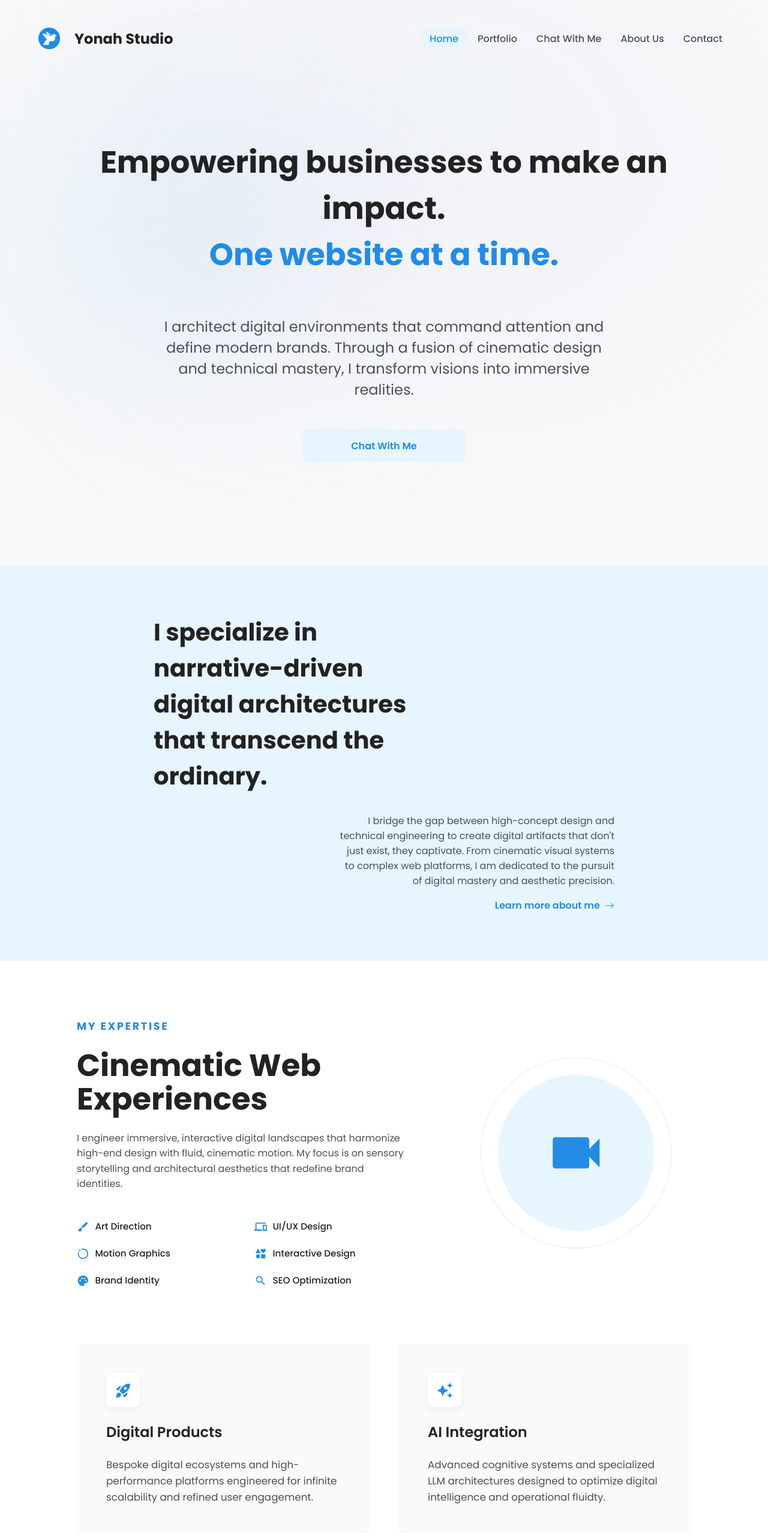
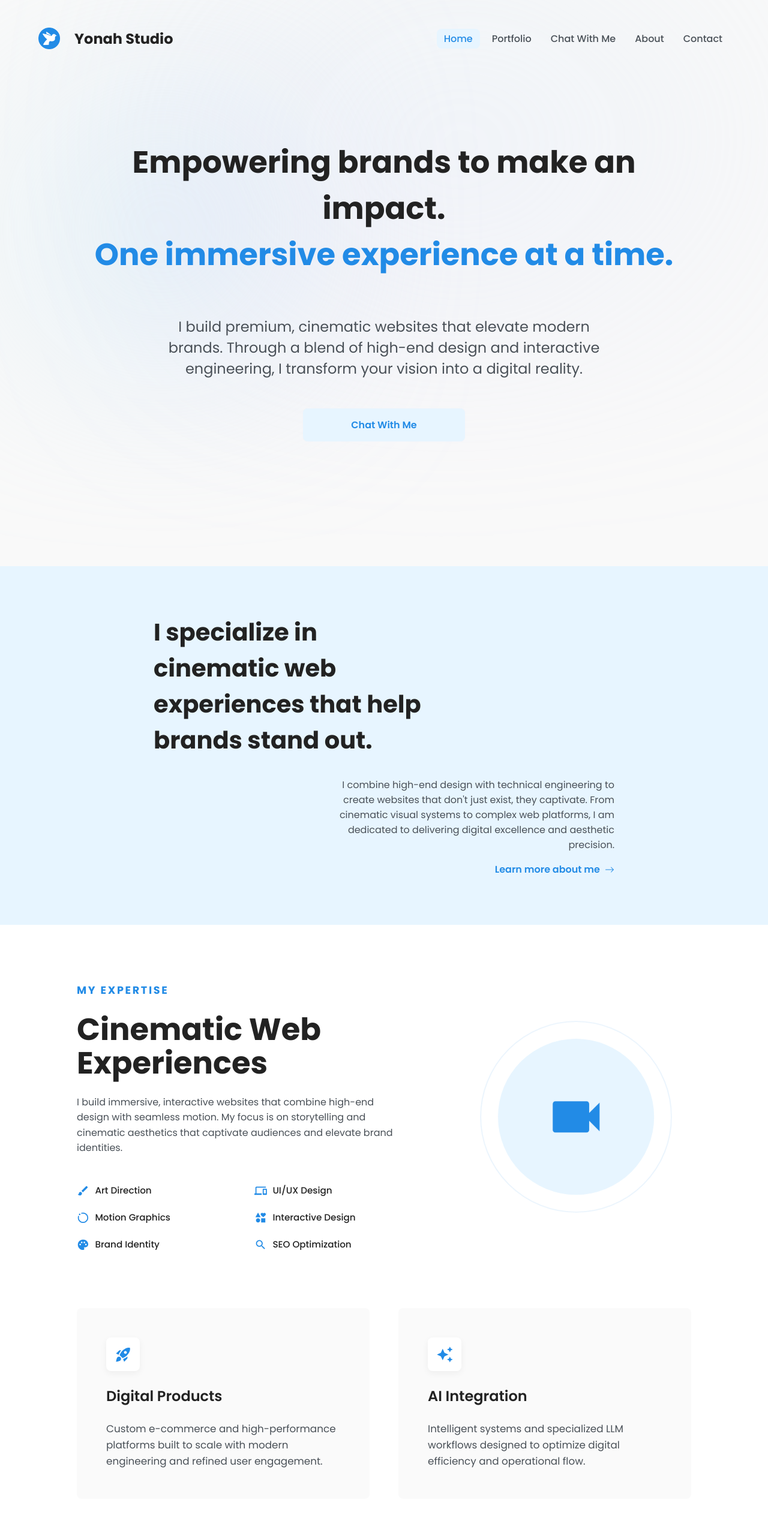
Before and after one commit to y330/Modern-webdev-agency-website, a React (Vite) app: page / in a window 1280 px wide. Shown: the top 2566 px of the page at 60% size. Built offline with nearby package versions, Linux system fonts and the light colour scheme.

Commit message:
refactor: simplify brand voice and messaging by transitioning from collective to personal branding

```diff
--- a/src/components/Footer/Footer.tsx
+++ b/src/components/Footer/Footer.tsx
@@ -26,7 +26,7 @@ const Footer = () => {
                     <RouterLink to='/start' variant='link'>Get Started</RouterLink>
                     <RouterLink to='/portfolio' variant='link'>Portfolio</RouterLink>
                     {/* <RouterLink to='/pricing' variant='link'>Pricing</RouterLink> */}
-                    <RouterLink to='/about' variant='link'>About Me</RouterLink>
+                    <RouterLink to='/about' variant='link'>About</RouterLink>
                     <RouterLink to='/contact' variant='link'>Contact</RouterLink>
                 </div>
                 <div className="contacts">
--- a/src/components/Navbar/Navbar.tsx
+++ b/src/components/Navbar/Navbar.tsx
@@ -42,7 +42,7 @@ const Nav = () => {
         { label: "Portfolio", link: "/portfolio" },
         { label: "Chat With Me", link: "/booking" },
         // { label: "Pricing", link: "/pricing" },
-        { label: "About Us", link: "/about" },
+        { label: "About", link: "/about" },
         { label: "Contact", link: "/contact" }
     ];
 
--- a/src/pages/About/About.tsx
+++ b/src/pages/About/About.tsx
@@ -17,12 +17,12 @@ const About = () => {
                     <motion.h2 initial={{ opacity: 0, translateY: "100%" }} animate={{ opacity: 1, translateY: 0 }}>
                         What I do</motion.h2>
                     <motion.p initial={{ opacity: 0, translateY: "100%" }} animate={{ opacity: 1, translateY: 0 }} transition={{ delay: 0.2 }}>
-                        I am a Toronto-based digital architect dedicated to the creation of immersive, high-performance environments. I engineer premium, cinematic platforms that transcend traditional boundaries and redefine the digital brand experience.
+                        I am a Toronto-based digital creator dedicated to building immersive, high-performance web experiences. I build premium, cinematic platforms that help modern brands stand out and deliver a lasting impact.
                     </motion.p>
                     <motion.h3 initial={{ opacity: 0, translateY: "100%" }} animate={{ opacity: 1, translateY: 0 }}>What do I believe?</motion.h3>
 
                     <motion.p initial={{ opacity: 0, translateY: "100%" }} animate={{ opacity: 1, translateY: 0 }} transition={{ delay: 0.2 }}>
-                        I believe the digital space must be a narrative experience, an immersive journey that transcends the traditional destination. I am passionate about the intersection of creative technology and human psychology, harmonizing high-end design with seamless interactivity. Whether I am architecting a bespoke portfolio or a complex digital ecosystem, I am dedicated to the pursuit of digital mastery.
+                        I believe the web should be an experience, not just a destination. With a passion for combining creative technology with clean design, I build websites that feel as good as they function. Whether I am building a custom portfolio or a complex web application, I am dedicated to delivering unique and immersive experiences.
                     </motion.p>
                 </div>
                 <div className="about">
--- a/src/pages/Contact/Contact.tsx
+++ b/src/pages/Contact/Contact.tsx
@@ -35,11 +35,11 @@ const Contact = () => {
         <AnimatedPage>
             <Helmet>
                 <title>Contact – Yonah Studio</title>
-                <meta name="description" content="Get in touch with Yonah Studio to start your next cinematic project. We specialize in high-end web experiences and digital products." />
+                <meta name="description" content="Get in touch with Yonah to start your next cinematic project. We specialize in high-end web experiences and digital products." />
             </Helmet>
             <section className='contact-screen'>
                 <div className='text'>
-                    <h1>Contact Us</h1>
+                    <h1>Contact Me</h1>
                     <motion.h2 initial={{ opacity: 0, translateX: "-100%" }} animate={{ opacity: 1, translateX: 0 }}>
                         Do you have a project<br /> in mind?
                     </motion.h2>
--- a/src/pages/Home/sections/Hero.tsx
+++ b/src/pages/Home/sections/Hero.tsx
@@ -28,20 +28,20 @@ const Hero = () => {
                 <motion.div
                     initial={{ translateY: "100%", opacity: 0 }}
                     animate={{ translateY: 0, opacity: 1 }}>
-                    Empowering businesses to make an impact.
+                    Empowering brands to make an impact.
                 </motion.div>
                 <motion.div
                     initial={{ translateY: "100%", opacity: 0 }}
                     animate={{ translateY: 0, opacity: 1 }}
                     transition={{ delay: 0.5 }}>
-                    One website at a time.
+                    One immersive experience at a time.
                 </motion.div>
             </h1>
             <motion.p
                 initial={{ opacity: 0 }}
                 animate={{ opacity: 1 }}
                 transition={{ delay: 1 }}>
-                I architect digital environments that command attention and define modern brands. Through a fusion of cinematic design and technical mastery, I transform visions into immersive realities.
+                I build premium, cinematic websites that elevate modern brands. Through a blend of high-end design and interactive engineering, I transform your vision into a digital reality.
             </motion.p>
             <motion.div
                 initial={{ translateY: "200%", opacity: 0 }}
--- a/src/pages/Home/sections/OurServices.tsx
+++ b/src/pages/Home/sections/OurServices.tsx
@@ -33,7 +33,7 @@ const Capabilities = () => {
                         <h2>My Expertise</h2>
                         <h3>Cinematic Web Experiences</h3>
                         <p>
-                            I engineer immersive, interactive digital landscapes that harmonize high-end design with fluid, cinematic motion. My focus is on sensory storytelling and architectural aesthetics that redefine brand identities.
+                            I build immersive, interactive websites that combine high-end design with seamless motion. My focus is on storytelling and cinematic aesthetics that captivate audiences and elevate brand identities.
                         </p>
                         <ul className="feature-list">
                             <li><MdBrush /> Art Direction</li>
@@ -83,7 +83,7 @@ const Capabilities = () => {
                             <MdRocketLaunch />
                         </div>
                         <h4>Digital Products</h4>
-                        <p>Bespoke digital ecosystems and high-performance platforms engineered for infinite scalability and refined user engagement.</p>
+                        <p>Custom e-commerce and high-performance platforms built to scale with modern engineering and refined user engagement.</p>
                     </motion.div>
 
                     <motion.div
@@ -99,7 +99,7 @@ const Capabilities = () => {
                             <MdAutoAwesome />
                         </div>
                         <h4>AI Integration</h4>
-                        <p>Advanced cognitive systems and specialized LLM architectures designed to optimize digital intelligence and operational fluidty.</p>
+                        <p>Intelligent systems and specialized LLM workflows designed to optimize digital efficiency and operational flow.</p>
                     </motion.div>
                 </div>
             </div>
--- a/src/pages/Home/sections/QuickAbout.tsx
+++ b/src/pages/Home/sections/QuickAbout.tsx
@@ -18,7 +18,7 @@ const AboutHighlight = () => {
                     visible: { opacity: 1, translateX: 0 },
                     hidden: { opacity: 0, translateX: "-50%" }
                 }}>
-                I specialize in narrative-driven digital architectures that transcend the ordinary.
+                I specialize in cinematic web experiences that help brands stand out.
             </motion.h2>
             <div className="bottom">
                 <motion.p
@@ -28,7 +28,7 @@ const AboutHighlight = () => {
                         visible: { opacity: 1 },
                         hidden: { opacity: 0 }
                     }}>
-                    I bridge the gap between high-concept design and technical engineering to create digital artifacts that don't just exist, they captivate. From cinematic visual systems to complex web platforms, I am dedicated to the pursuit of digital mastery and aesthetic precision.
+                    I combine high-end design with technical engineering to create websites that don't just exist, they captivate. From cinematic visual systems to complex web platforms, I am dedicated to delivering digital excellence and aesthetic precision.
                 </motion.p>
                 <RouterLink
                     variant="link"
--- a/src/pages/Home/sections/Testimony.tsx
+++ b/src/pages/Home/sections/Testimony.tsx
@@ -28,7 +28,7 @@ const Testimony = () => {
                     hidden: { opacity: 0, translateY: "100%" }
                 }}
                 className="quote">
-                The web must be an experience, not merely a destination.
+                The web must be an experience, not a destination.
             </motion.span>
             <motion.span
                 animate={controls}
@@ -38,7 +38,7 @@ const Testimony = () => {
                     hidden: { opacity: 0, translateY: "100%" }
                 }}
                 className="author">
-                Yonah Aviv
+                — Yonah Aviv
             </motion.span>
         </section>
     );
--- a/src/pages/Portfolio/Portfolio.tsx
+++ b/src/pages/Portfolio/Portfolio.tsx
@@ -7,10 +7,10 @@ const Portfolio = () => {
     return (
         <AnimatedPage>
             <Helmet>
-                <title>Portfolio – Explore Some of Our Latest Projects</title>
+                <title>Portfolio – Explore Some of My Latest Projects</title>
                 <meta
                     name="description"
-                    content="Explore some of our latest projects"
+                    content="Explore some of my latest projects"
                 />
             </Helmet>
             <section className="portfolio-screen">
@@ -18,7 +18,7 @@ const Portfolio = () => {
                 <motion.h2
                     initial={{ opacity: 0, translateY: "100%" }}
                     animate={{ opacity: 1, translateY: 0 }}>
-                    Explore some of our latest projects
+                    Explore some of my latest projects
                 </motion.h2>
                 {/* <motion.div className="portfolio-notice">
                     <p>
```
Also changed, not shown: src/pages/Home/sections/PortfolioShowcase.tsx (+3 -11 lines), src/pages/Home/sections/WhyUs.tsx (+8 -9 lines).
